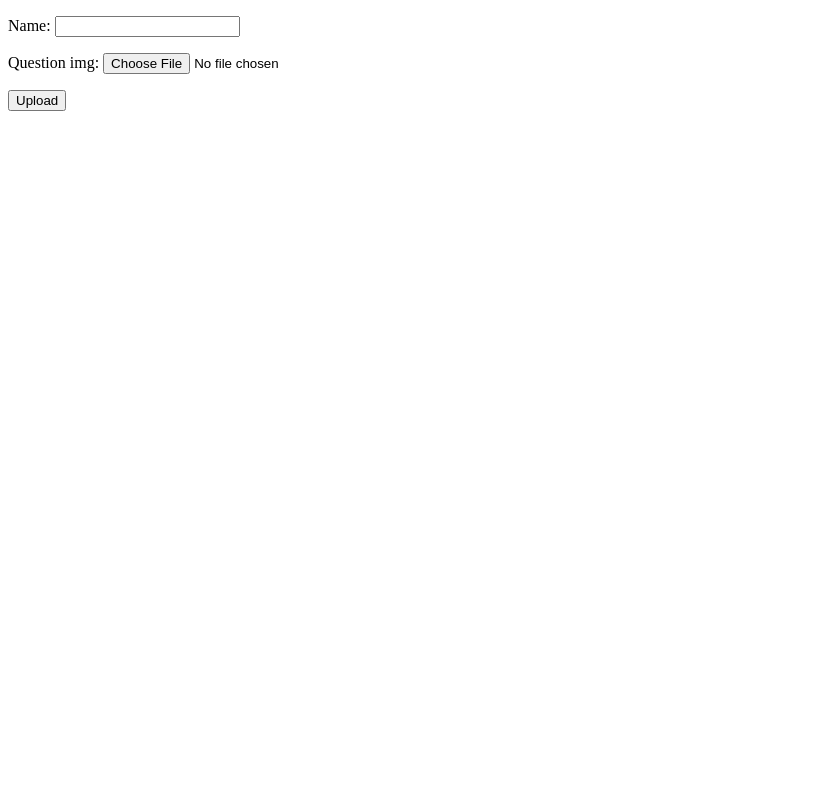
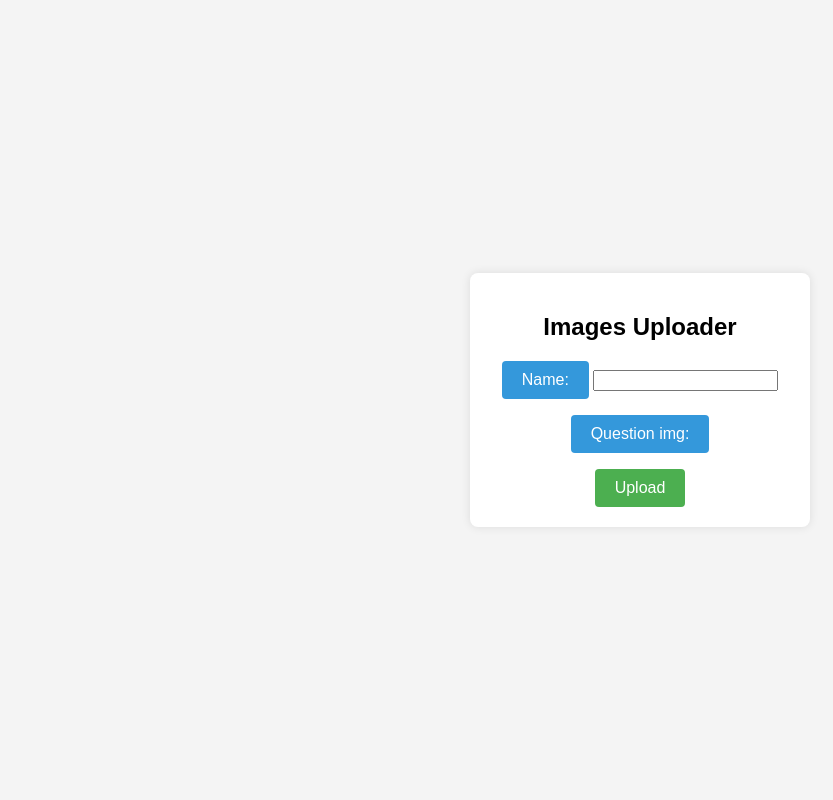
Before and after one commit to Albert-Alvaro/CP3405_Ver2, a Django app: page /image_upload in a window 1280 px wide. Shown: the whole page, without its empty margins (0-833 px from the left). Run offline with Django 4.2, Linux system fonts and the light colour scheme.

Commit message:
Finish testing Image uploader and Css

```diff
--- a/questions/templates/display_question_image.html
+++ b/questions/templates/display_question_image.html
@@ -14,10 +14,10 @@
 </head>
 <body>
 
-    {% for question in hotel_images %}
+    {% for question in question_images %}
             <div class="col-md-4">
                     {{ question.name }}
-                    <img src="{{ question.question_Main_Img.url }}" class="img-responsive" style="width: 100%; float: left; margin-right: 10px;" />
+                    <img src="{{ question.question_img.url }}" class="img-responsive" style="width: 100%; float: left; margin-right: 10px;" />
             </div>
     {% endfor %}
 
--- a/questions/templates/pic_select.html
+++ b/questions/templates/pic_select.html
@@ -3,9 +3,63 @@
 <head>
     <meta charset="UTF-8">
     <title>Hotel_image</title>
+    <style>
+        body {
+            font-family: Arial, sans-serif;
+            background-color: #f4f4f4;
+            margin: 0;
+            padding: 0;
+            display: flex;
+            justify-content: center;
+            align-items: center;
+            height: 100vh;
+        }
+
+        form {
+            background-color: #fff;
+            border-radius: 8px;
+            box-shadow: 0 0 10px rgba(0, 0, 0, 0.1);
+            padding: 20px;
+            width: 300px;
+            text-align: center;
+        }
+
+        button {
+            background-color: #4caf50;
+            color: #fff;
+            padding: 10px 20px;
+            border: none;
+            border-radius: 4px;
+            cursor: pointer;
+            font-size: 16px;
+        }
+
+        button:hover {
+            background-color: #45a049;
+        }
+
+        input[type="file"] {
+            display: none;
+        }
+
+        label {
+            background-color: #3498db;
+            color: #fff;
+            padding: 10px 20px;
+            border-radius: 4px;
+            cursor: pointer;
+            font-size: 16px;
+            display: inline-block;
+        }
+
+        label:hover {
+            background-color: #2980b9;
+        }
+    </style>
 </head>
 <body>
-    <form method = "post" enctype="multipart/form-data">
+    <form method="post" enctype="multipart/form-data">
+        <h2>Images Uploader</h2>
         {% csrf_token %}
         {{ form.as_p }}
         <button type="submit">Upload</button>
--- a/questions/urls.py
+++ b/questions/urls.py
@@ -19,7 +19,8 @@ urlpatterns = [
     path('delete-choice/<int:id>/', views.deleteChoice, name='delete-choice'),
     path('delete-choice-amcq/<int:id>/', views.deleteChoice_amcq, name='delete-choice-amcq'),
     path('image_upload', views.question_image_view, name='image-upload'),
-    path('success', views.success, name='success')
+    path('success', views.success, name='success'),
+    path("img_display", views.display_question_images)
 
 
 ]
--- a/questions/views.py
+++ b/questions/views.py
@@ -217,7 +217,7 @@ def MCQuestionPage(request, id):
 def question_image_view(request):
     if request.method == 'POST':
         form = PictureForm(request.POST, request.FILES)
-
+        print(form.get_context())
         if form.is_valid():
             form.save()
             return redirect('success')
@@ -233,4 +233,4 @@ def success(request):
 def display_question_images(request):
     if request.method == 'GET':
         questions_img = Picture.objects.all()
-        return render(request, 'display_question_image.html', {"question_images":questions_img})
+        return render(request, 'display_question_image.html', {"question_images": questions_img})
```
Also changed, not shown: db.sqlite3, media/images/Screenshot_2023-12-29_at_11.42.35.png (added), media/images/Screenshot_2023-12-29_at_11.42.35_bWPu7OL.png (added), questions/migrations/0007_picture.py (added).
